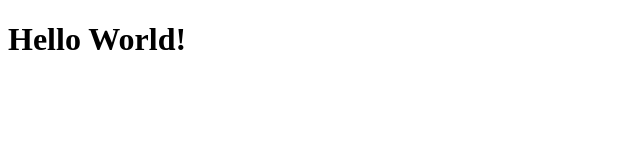
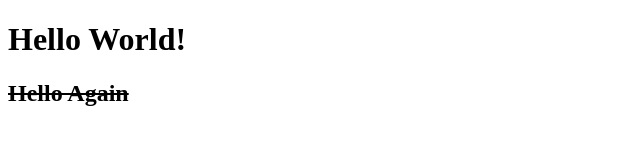
Before and after one commit to SHab1b/BootCamp2020, a plain HTML site: page index.html in a window 1280 px wide. Shown: the whole page, without its empty margins (0-640 px from the left). Drawn offline with Linux system fonts and the light colour scheme.

Commit message:
Updated index.html
Just added another hello line

```diff
--- a/index.html
+++ b/index.html
@@ -9,6 +9,7 @@
 <body>
     <div>
         <h1>Hello World!</h1>
+        <h2><s>Hello Again</s></h2>
     </div>
 </body>
 </html>
```
